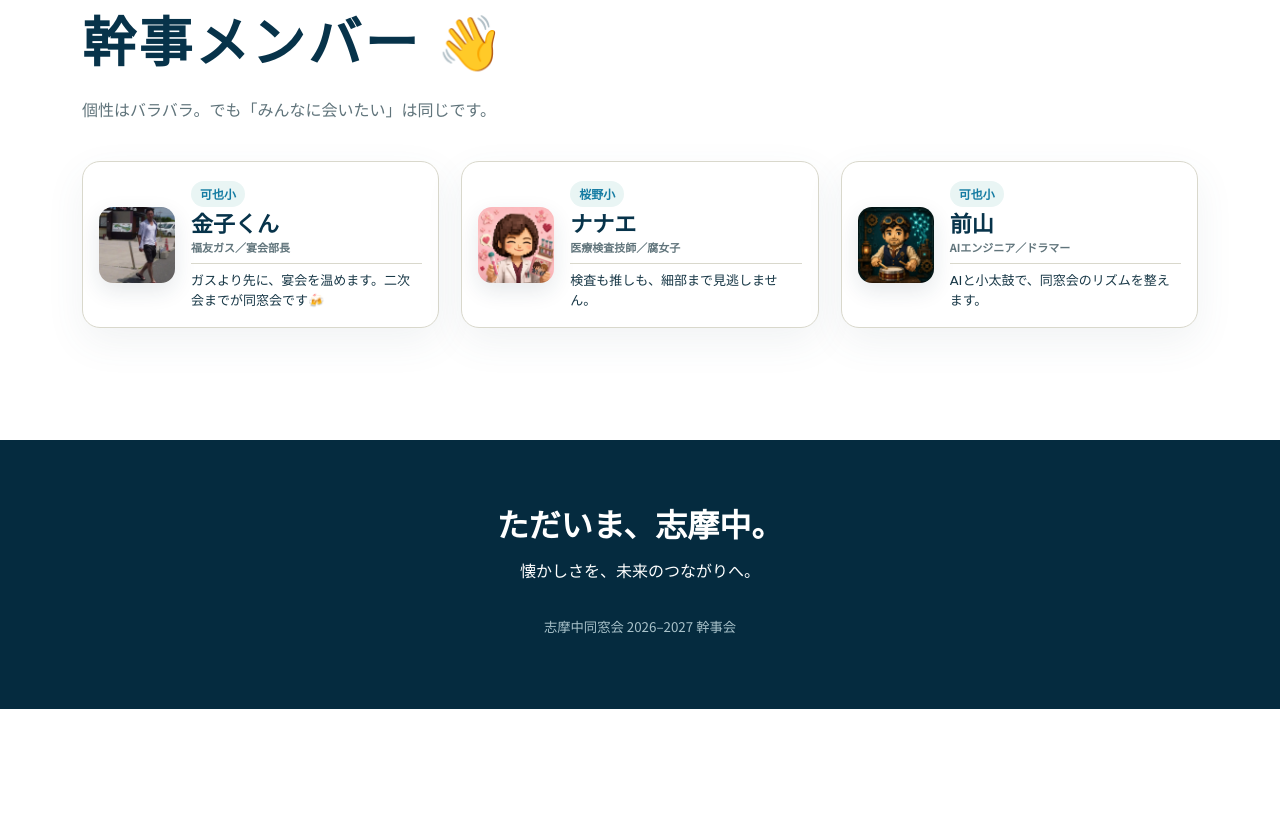
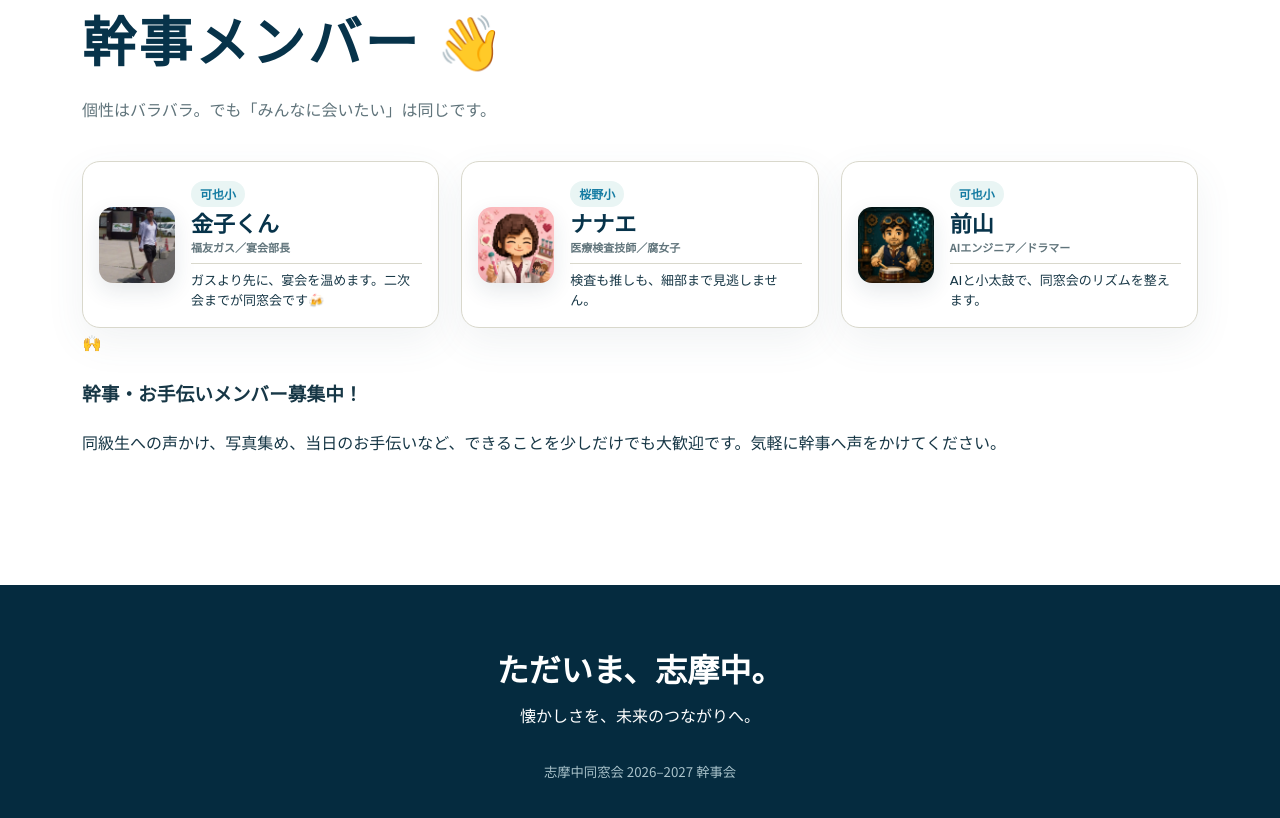
Before and after one commit to agile-drummer/shima-reunion-demo, a plain HTML site: page index.html in a window 1280 px wide. Shown: the part 5453-6271 px from the top of the page. Before the commit the page ends 6162 px from the top, so only its background shows below. Drawn offline with Linux system fonts and the light colour scheme; a web font is replaced by a local one.

Commit message:
幹事・お手伝いメンバー募集を追加

```diff
--- a/index.html
+++ b/index.html
@@ -180,6 +180,10 @@
           <div><p class="team-school">可也小</p><h3>前山</h3><p class="team-role">AIエンジニア／ドラマー</p><p class="team-comment">AIと小太鼓で、同窓会のリズムを整えます。</p></div>
         </article>
       </div>
+      <aside class="helper-recruitment" aria-label="幹事・お手伝いメンバー募集">
+        <span aria-hidden="true">🙌</span>
+        <div><h3>幹事・お手伝いメンバー募集中！</h3><p>同級生への声かけ、写真集め、当日のお手伝いなど、できることを少しだけでも大歓迎です。気軽に幹事へ声をかけてください。</p></div>
+      </aside>
     </section>
 
   </main>
```
